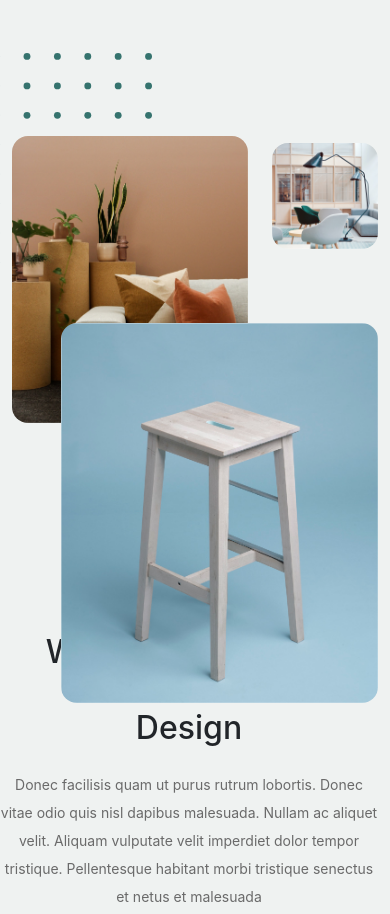
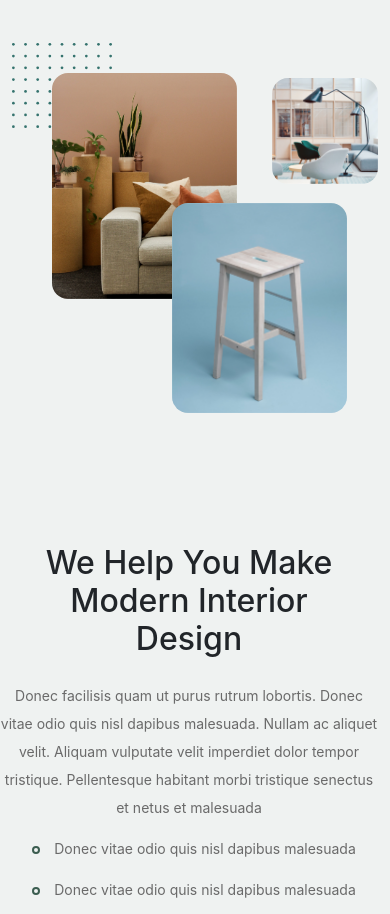
Before and after one commit to shoriful2003/Furniture-store, a plain HTML site: page index.html in a window 390 px wide. Shown: the part 3918-4832 px from the top of the page. Drawn offline with Linux system fonts and the light colour scheme.

Commit message:
Update responsive.css

```diff
--- a/css/responsive.css
+++ b/css/responsive.css
@@ -592,11 +592,55 @@
         text-align: center;
     }
     /* here are style end for thankYou.html */
+
+    /* here are style end for contact.html */
+    #contact_form form input{
+        margin-right: 0 !important;
+    }
+    /* here are style end for contact.html */
 }
 @media only screen and (max-width: 500px){
     .interior_txt ul li::before{
         left: 30px;
     }
+    .interior_design_image_gallery .dot_image{
+        max-width: 185px;
+        left: 0px;
+        top: 100px;
+    }
+    .interior_design_image_gallery .interior_sofa_image{
+        max-width: 260px;
+        left: 40px;
+        top: -15px;
+    }
+    .interior_design_image_gallery .interior_table_image{
+        max-width: 250px;
+        left: 200px;
+        top: 300px !important;
+    }
+    .interior_txt{
+        margin-top: 150px !important;
+    }
+}
+@media only screen and (max-width: 460px){
+    .interior_design_image_gallery .dot_image{
+        max-width: 120px;
+        top: 60px;
+    }
+    .interior_design_image_gallery .interior_sofa_image{
+        max-width: 210px;
+        left: 40px;
+        top: -15px;
+    }
+    .interior_design_image_gallery .interior_table_image{
+        max-width: 200px;
+        left: 180px;
+        top: 230px !important;
+    }
+    .interior_design_image_gallery .living_image{
+        top: 85px;
+    }
+
 }
 @media only screen and (max-width: 440px){
     .interior_txt ul li::before{
@@ -607,15 +651,48 @@
     .interior_txt ul li::before{
         left: 0px;
     }
+
+    .interior_design_image_gallery .dot_image{
+        max-width: 100px;
+        top: 40px;
+    }
+    .interior_design_image_gallery .interior_sofa_image{
+        max-width: 185px;
+        left: 40px;
+        top: -15px;
+    }
+    .interior_design_image_gallery .interior_table_image{
+        max-width: 175px;
+        left: 160px;
+        top: 200px !important;
+    }
+    .interior_design_image_gallery .living_image{
+        top: 75px;
+    }
 }
 @media only screen and (max-width: 380px){
     .interior_txt ul li::before{
         left: -20px;
     }
 }
+@media only screen and (max-width: 350px){
+    .interior_design_image_gallery .interior_sofa_image{
+        max-width: 175px;
+        left: 20px;
+    }
+    .interior_design_image_gallery .interior_table_image{
+        max-width: 165px;
+        left: 130px;
+        top: 180px !important;
+    }
+}
 @media only screen and (max-width: 344px){
     .interior_txt ul li::before{
         left: 0px;
+    }
+    .banner_button a{
+        display: inline-block;
+        font-size: 14px !important;
     }
 }
 @media only screen and (max-width: 320px){
```
